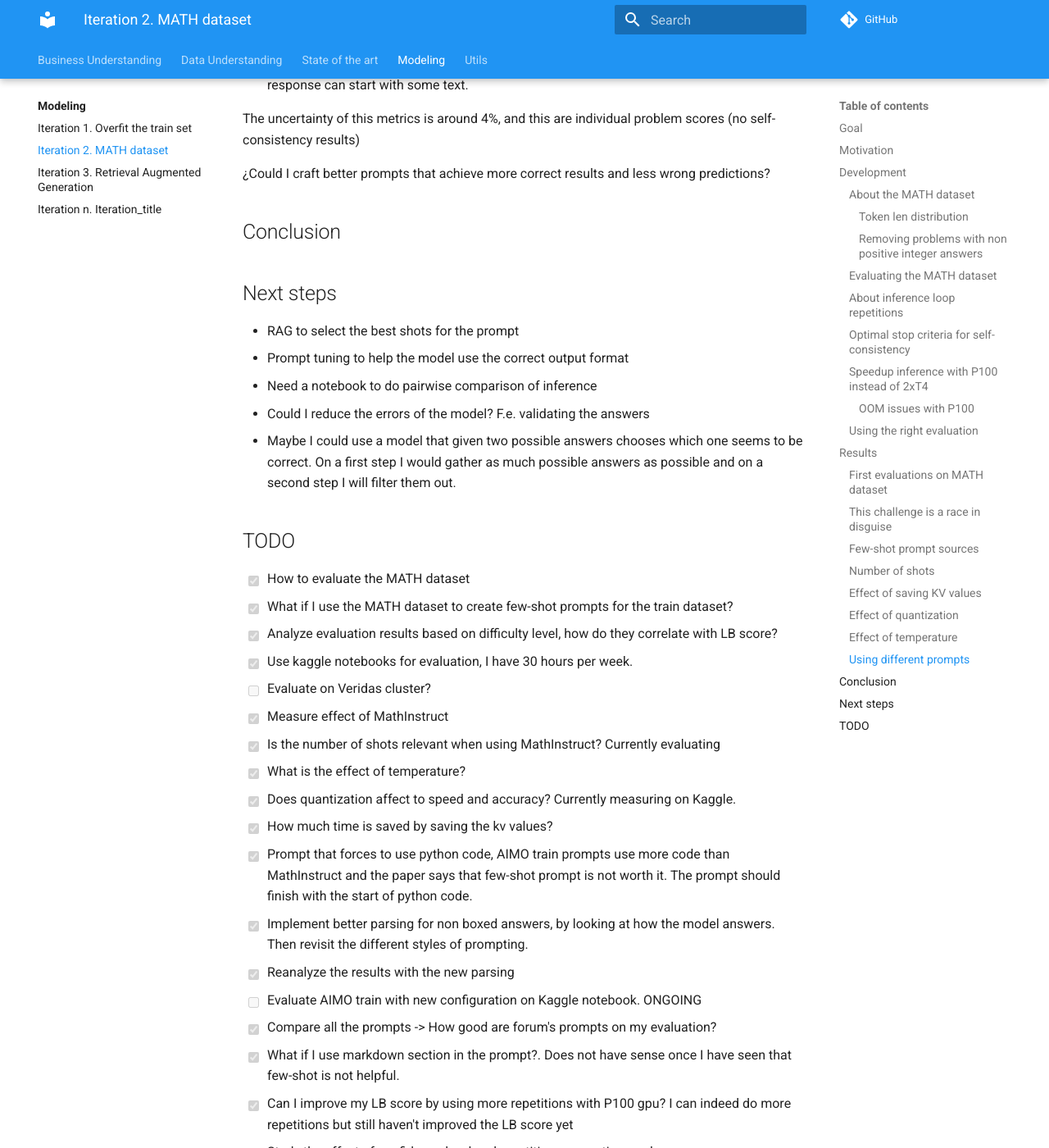
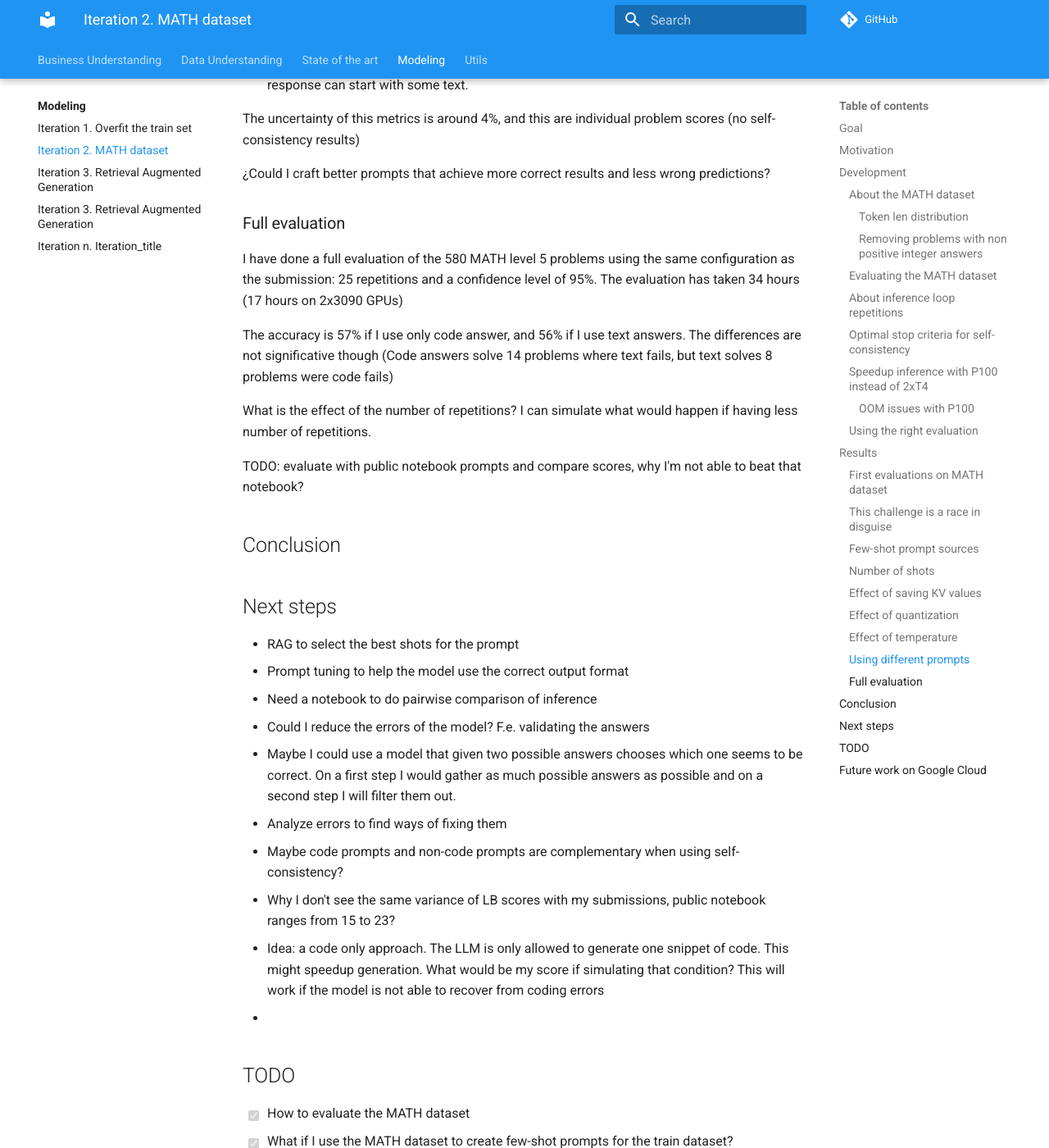
Before and after one commit to ironbar/aimo, an MkDocs documentation site: the page built from docs/modeling/Iteration_02_MATH_dataset.md, in a window 1280 px wide and 1400 px high, scrolled down 8227 px. Shown: the whole window at 82% size. Built offline with MkDocs 1.6.1 and Material for MkDocs 9.7.7, drawn with Linux system fonts in a browser that asks for light colours; comment, search, counter and statistics services are not loaded; some of the changed text lies outside the part shown.

Commit message:
more work, still not find a good foundation

```diff
--- a/docs/modeling/Iteration_02_MATH_dataset.md
+++ b/docs/modeling/Iteration_02_MATH_dataset.md
@@ -265,6 +265,16 @@
 
 ¿Could I craft better prompts that achieve more correct results and less wrong predictions?
 
+### Full evaluation
+
+I have done a full evaluation of the 580 MATH level 5 problems using the same configuration as the submission: 25 repetitions and a confidence level of 95%. The evaluation has taken 34 hours (17 hours on 2x3090 GPUs)
+
+The accuracy is 57% if I use only code answer, and 56% if I use text answers. The differences are not significative though (Code answers solve 14 problems where text fails, but text solves 8 problems were code fails)
+
+What is the effect of the number of repetitions? I can simulate what would happen if having less number of repetitions.
+
+TODO: evaluate with public notebook prompts and compare scores, why I'm not able to beat that notebook?
+
 ## Conclusion
 
 ## Next steps
@@ -276,6 +286,13 @@
 - Maybe I could use a model that given two possible answers chooses which one seems to be correct.
   On a first step I would gather as much possible answers as possible and on a second step I will
   filter them out.
+- Analyze errors to find ways of fixing them
+- Maybe code prompts and non-code prompts are complementary when using self-consistency?
+- Why I don't see the same variance of LB scores with my submissions, public notebook ranges from 15 to 23?
+- Idea: a code only approach. The LLM is only allowed to generate one snippet of code.
+  This might speedup generation. What would be my score if simulating that condition? This will work
+  if the model is not able to recover from coding errors
+-
 
 ## TODO
 
@@ -293,8 +310,25 @@
 - [x] Implement better parsing for non boxed answers, by looking at how the model answers. Then
   revisit the different styles of prompting.
 - [x] Reanalyze the results with the new parsing
-- [ ] Evaluate AIMO train with new configuration on Kaggle notebook. ONGOING
+- [x] Evaluate AIMO train with new configuration on Kaggle notebook. [DONE](https://www.kaggle.com/code/ironbar/deepseekmath-with-code-interpreter?scriptVersionId=178743530)
 - [x] Compare all the prompts -> How good are forum's prompts on my evaluation?
 - [x] What if I use markdown section in the prompt?. Does not have sense once I have seen that few-shot is not helpful.
 - [x] Can I improve my LB score by using more repetitions with P100 gpu? I can indeed do more repetitions but still haven't improved the LB score yet
-- [ ] Study the effect of confidence level and repetitions on runtime and accuracy
+- [ ] Study the effect of confidence level and repetitions on runtime and accuracy. The problem is that
+  I'm currently using 25 repetitions for the submission. That evaluation could take more than one day
+  on my machine. But that data could be useful for later analysis.
+- [ ] Document youtube video about reasoning, there was some interesting paper.
+- [ ] I need actionable insights
+- [ ] What if I do a full evaluation with the public notebook prompts?
+
+## Future work on Google Cloud
+
+T4 -> 0.3$/hour
+V100 -> 1.92
+L4 -> 0.5
+A100 40GB -> 2.5$/hour
+
+Imagine that the evaluation takes 20 hours on A100, that would be 50$ per evaluation.
+
+https://www.xcelerit.com/computing-benchmarks/insights/benchmarks-deep-learning-nvidia-p100-vs-v100-gpu/
+https://technical.city/en/video/Tesla-P100-PCIe-16-GB-vs-Tesla-A100
```
Also changed, not shown: docs/modeling/Iteration_04_optimize_prompt_for_AIMO_train.md (added, +52 -0 lines), 1 other file.
